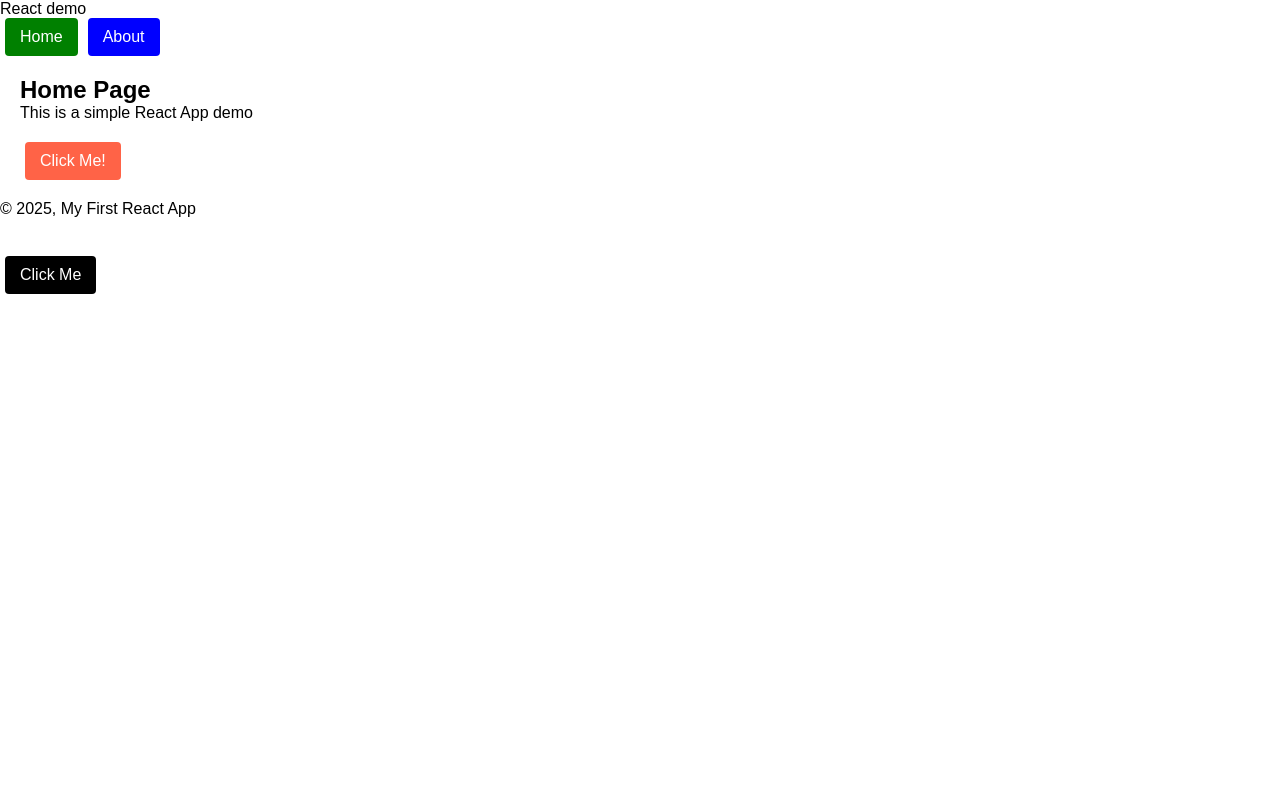
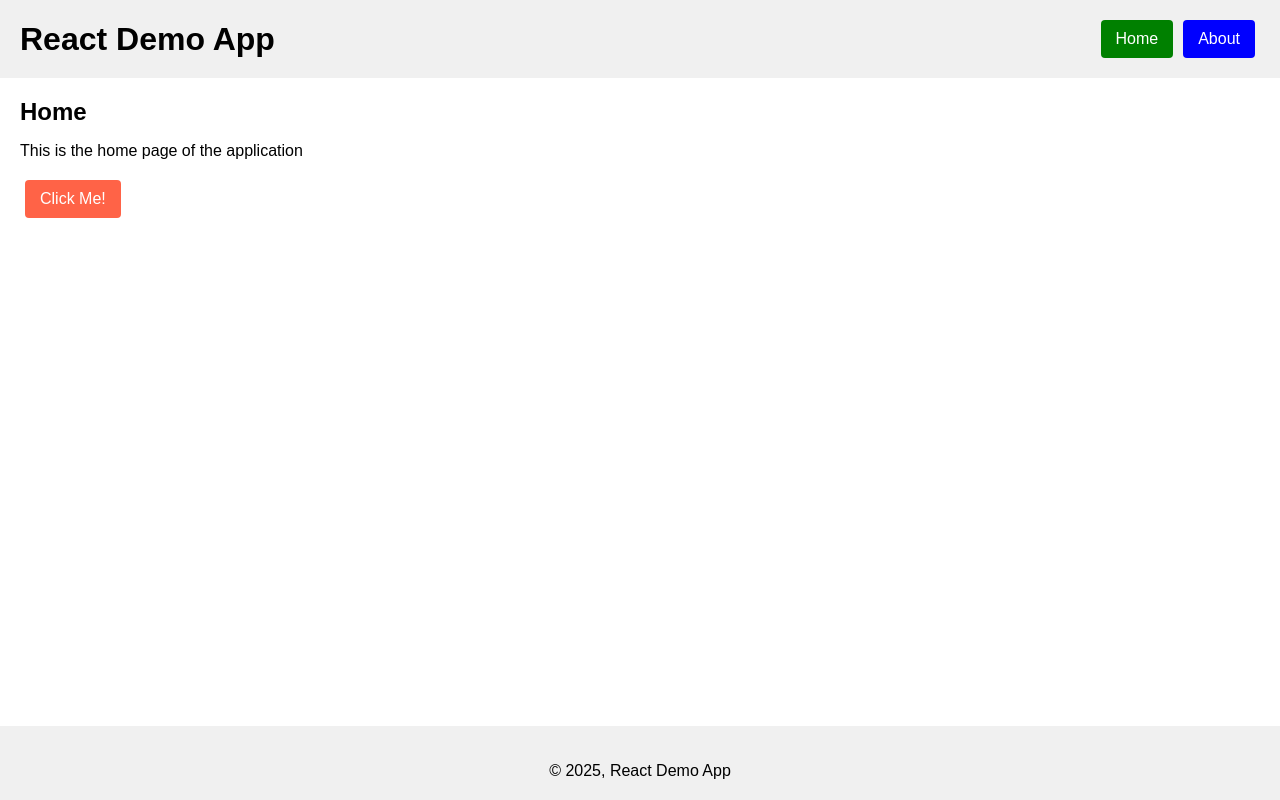
Before and after one commit to tlind-gh/react_demo, a React (Vite) app: page / in a window 1280 px wide. Built offline with nearby package versions, Linux system fonts and the light colour scheme.

Commit message:
finished up simple demo

```diff
--- a/src/App.jsx
+++ b/src/App.jsx
@@ -1,8 +1,11 @@
 //import elements
-import Button from "./components/Button";
+import Footer from "./components/Footer";
 import Header from "./components/Header";
-import Footer from "./components/Footer";
 import Home from "./components/Home";
+import About from "./components/About";
+
+//useState is built in into react and is imported thus
+import { useState } from "react";
 
 //Elements: home, about, button, header, footer
 
@@ -17,14 +20,30 @@ import Home from "./components/Home";
 //Footer
 
 function App() {
+  //check state and show the correct page (home or about)
+  //nomenclature - "getter" = {name}, "setter" = set{name}
+  //useState({default value}), always have a default value, otherwise can cause issues
+  const [currentPage, setCurrentPage] = useState("home");
+
+  //if the function is onNavigate, the function here should be called handleNavigate
+
+  const handleNavigate = (page) => {
+    setCurrentPage(page);
+  };
+
   //className is same as class would be in a CSS file
   //elements are not classnames, they are a type of element e.g., <Button> (thus why classes are capitalized)
   return (
     <div className="layout">
-      React demo
       <div>
-        <Home />
-        <Button text="Click Me" backgroundColor="black"></Button>
+        <Header title="React Demo App" onNavigate={handleNavigate} />
+
+        {currentPage === "home" ? (
+          <Home />
+        ) : (
+          <About onNavigate={handleNavigate} />
+        )}
+        <Footer />
       </div>
     </div>
   );
--- a/src/components/About.jsx
+++ b/src/components/About.jsx
@@ -0,0 +1,23 @@
+import "../styles/about.css";
+
+import Button from "./Button";
+
+const About = ({ onNavigate }) => {
+  return (
+    <div className="about">
+      <main className="content">
+        <h2>About</h2>
+        <p>This page is about this application</p>
+        <div className="button-container">
+          <Button
+            text="Go Back!"
+            backgroundColor="limegreen"
+            onClick={() => onNavigate("home")}
+          />
+        </div>
+      </main>
+    </div>
+  );
+};
+
+export default About;
--- a/src/components/Footer.jsx
+++ b/src/components/Footer.jsx
@@ -9,7 +9,7 @@ const Footer = () => {
 
   return (
     <footer>
-      <p>&copy; {year}, My First React App</p>
+      <p>&copy; {year}, React Demo App</p>
     </footer>
   );
 };
--- a/src/components/Home.jsx
+++ b/src/components/Home.jsx
@@ -1,16 +1,13 @@
 import "../styles/home.css";
 
-import Header from "./Header";
-import Footer from "./Footer";
 import Button from "./Button";
 
 const Home = () => {
   return (
     <div className="home">
-      <Header />
       <main className="content">
-        <h2>Home Page</h2>
-        <p>This is a simple React App demo</p>
+        <h2>Home</h2>
+        <p>This is the home page of the application</p>
         <div className="button-container">
           <Button
             text="Click Me!"
@@ -19,7 +16,6 @@ const Home = () => {
           />
         </div>
       </main>
-      <Footer />
     </div>
   );
 };
--- a/src/styles/about.css
+++ b/src/styles/about.css
@@ -10,3 +10,7 @@
 .button-container {
   margin-top: 20px;
 }
+
+p {
+  margin-top: 1rem;
+}
--- a/src/styles/footer.css
+++ b/src/styles/footer.css
@@ -1,4 +1,4 @@
-.footer {
+footer {
   background-color: #f0f0f0;
   padding: 20px;
   text-align: center;
--- a/src/styles/header.css
+++ b/src/styles/header.css
@@ -1,4 +1,4 @@
-.header {
+header {
   background-color: #f0f0f0;
   width: 100%;
   padding: 20px;
--- a/src/styles/home.css
+++ b/src/styles/home.css
@@ -10,3 +10,7 @@
 .button-container {
   margin-top: 20px;
 }
+
+p {
+  margin-top: 1rem;
+}
```
